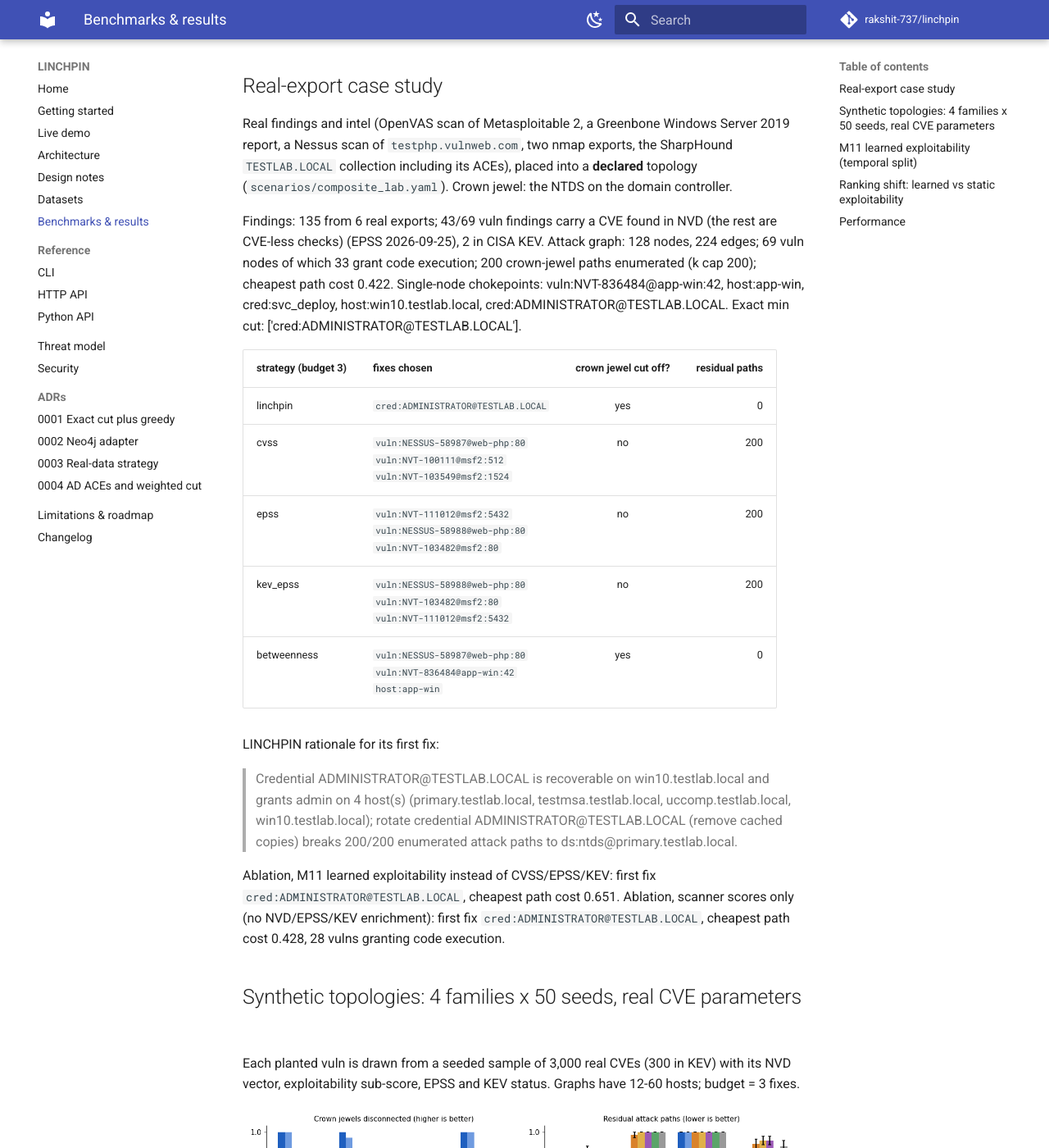
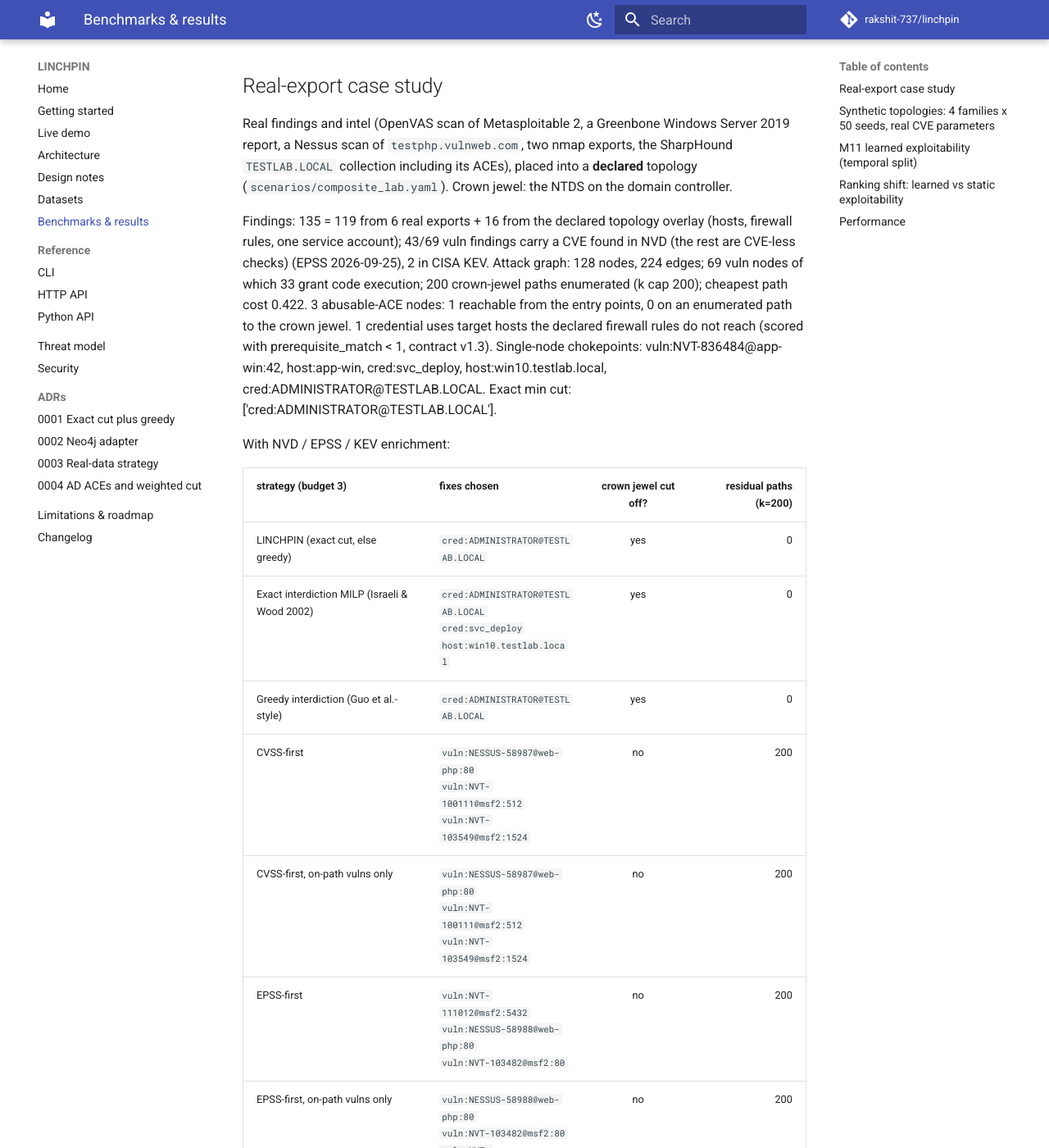
Before and after one commit to rakshit-737/linchpin, an MkDocs documentation site: the page built from docs/benchmarks.md, in a window 1280 px wide and 1400 px high, scrolled down 209 px. Shown: the whole window at 82% size. Built offline with MkDocs 1.6.1 and Material for MkDocs 9.7.7, drawn with Linux system fonts in a browser that asks for light colours; comment, search, counter and statistics services are not loaded; some of the changed text lies outside the part shown.

Commit message:
bench: composite case study reports overlay findings, ACE reachability, all strategies
"135 findings from 6 exports" counted the 16 findings of the declared topology overlay; the
report now says 135 = 119 exported + 16 overlay. "No ACE reachable" was wrong: 1 of the 3 ACE
nodes is reachable from the entry points, none lies on a path to the crown jewel. Both the
enriched and the scanner-only views list every strategy (including the interdiction planners
and on-path queues); in the scanner-only view the EPSS and KEV->EPSS queues do cut the DC off,
which the v1.0 summary did not show. Re-run with the deterministic path enumeration, contract
v1.3 (one credential use is scored as unreachable) and the new default M11 model.

Co-Authored-By: Claude <noreply@anthropic.com>

```diff
--- a/benchmarks/results/case_study.md
+++ b/benchmarks/results/case_study.md
@@ -1,18 +1,39 @@
-Findings: 135 from 6 real exports; 43/69 vuln findings carry a CVE found in NVD (the rest are CVE-less checks) (EPSS 2026-09-25), 2 in CISA KEV.
-Attack graph: 128 nodes, 224 edges; 69 vuln nodes of which 33 grant code execution; 200 crown-jewel paths enumerated (k cap 200); cheapest path cost 0.422.
+Findings: 135 = 119 from 6 real exports + 16 from the declared topology overlay (hosts, firewall rules, one service account); 43/69 vuln findings carry a CVE found in NVD (the rest are CVE-less checks) (EPSS 2026-09-25), 2 in CISA KEV.
+Attack graph: 128 nodes, 224 edges; 69 vuln nodes of which 33 grant code execution; 200 crown-jewel paths enumerated (k cap 200); cheapest path cost 0.422. 3 abusable-ACE nodes: 1 reachable from the entry points, 0 on an enumerated path to the crown jewel. 1 credential uses target hosts the declared firewall rules do not reach (scored with prerequisite_match < 1, contract v1.3).
 Single-node chokepoints: vuln:NVT-836484@app-win:42, host:app-win, cred:svc_deploy, host:win10.testlab.local, cred:ADMINISTRATOR@TESTLAB.LOCAL. Exact min cut: ['cred:ADMINISTRATOR@TESTLAB.LOCAL'].
 
-| strategy (budget 3) | fixes chosen | crown jewel cut off? | residual paths |
+With NVD / EPSS / KEV enrichment:
+
+| strategy (budget 3) | fixes chosen | crown jewel cut off? | residual paths (k=200) |
 | --- | --- | :---: | ---: |
-| linchpin | `cred:ADMINISTRATOR@TESTLAB.LOCAL` | yes | 0 |
-| cvss | `vuln:NESSUS-58987@web-php:80`<br>`vuln:NVT-100111@msf2:512`<br>`vuln:NVT-103549@msf2:1524` | no | 200 |
-| epss | `vuln:NVT-111012@msf2:5432`<br>`vuln:NESSUS-58988@web-php:80`<br>`vuln:NVT-103482@msf2:80` | no | 200 |
-| kev_epss | `vuln:NESSUS-58988@web-php:80`<br>`vuln:NVT-103482@msf2:80`<br>`vuln:NVT-111012@msf2:5432` | no | 200 |
-| betweenness | `vuln:NESSUS-58987@web-php:80`<br>`vuln:NVT-836484@app-win:42`<br>`host:app-win` | yes | 0 |
+| LINCHPIN (exact cut, else greedy) | `cred:ADMINISTRATOR@TESTLAB.LOCAL` | yes | 0 |
+| Exact interdiction MILP (Israeli & Wood 2002) | `cred:ADMINISTRATOR@TESTLAB.LOCAL`<br>`cred:svc_deploy`<br>`host:win10.testlab.local` | yes | 0 |
+| Greedy interdiction (Guo et al.-style) | `cred:ADMINISTRATOR@TESTLAB.LOCAL` | yes | 0 |
+| CVSS-first | `vuln:NESSUS-58987@web-php:80`<br>`vuln:NVT-100111@msf2:512`<br>`vuln:NVT-103549@msf2:1524` | no | 200 |
+| CVSS-first, on-path vulns only | `vuln:NESSUS-58987@web-php:80`<br>`vuln:NVT-100111@msf2:512`<br>`vuln:NVT-103549@msf2:1524` | no | 200 |
+| EPSS-first | `vuln:NVT-111012@msf2:5432`<br>`vuln:NESSUS-58988@web-php:80`<br>`vuln:NVT-103482@msf2:80` | no | 200 |
+| EPSS-first, on-path vulns only | `vuln:NESSUS-58988@web-php:80`<br>`vuln:NVT-103482@msf2:80`<br>`vuln:NVT-105042@msf2:5432` | no | 200 |
+| KEV then EPSS | `vuln:NESSUS-58988@web-php:80`<br>`vuln:NVT-103482@msf2:80`<br>`vuln:NVT-111012@msf2:5432` | no | 200 |
+| KEV then EPSS, on-path vulns only | `vuln:NESSUS-58988@web-php:80`<br>`vuln:NVT-103482@msf2:80`<br>`vuln:NVT-105042@msf2:5432` | no | 200 |
+| Betweenness | `vuln:NESSUS-58987@web-php:80`<br>`vuln:NVT-836484@app-win:42`<br>`host:app-win` | yes | 0 |
 
 LINCHPIN rationale for its first fix:
 
 > Credential ADMINISTRATOR@TESTLAB.LOCAL is recoverable on win10.testlab.local and grants admin on 4 host(s) (primary.testlab.local, testmsa.testlab.local, uccomp.testlab.local, win10.testlab.local); rotate credential ADMINISTRATOR@TESTLAB.LOCAL (remove cached copies) breaks 200/200 enumerated attack paths to ds:ntds@primary.testlab.local.
 
-Ablation, M11 learned exploitability instead of CVSS/EPSS/KEV: first fix `cred:ADMINISTRATOR@TESTLAB.LOCAL`, cheapest path cost 0.651.
-Ablation, scanner scores only (no NVD/EPSS/KEV enrichment): first fix `cred:ADMINISTRATOR@TESTLAB.LOCAL`, cheapest path cost 0.428, 28 vulns granting code execution.
+M11 learned exploitability instead of CVSS/EPSS/KEV: first fix `cred:ADMINISTRATOR@TESTLAB.LOCAL`, cheapest path cost 0.530.
+
+Scanner scores only (no NVD/EPSS/KEV enrichment; 28 vulns grant code execution, cheapest path cost 0.428). Without EPSS data only findings whose export carries an EPSS value can be ranked by EPSS, which is why the EPSS queues differ:
+
+| strategy (budget 3) | fixes chosen | crown jewel cut off? | residual paths (k=200) |
+| --- | --- | :---: | ---: |
+| LINCHPIN (exact cut, else greedy) | `cred:ADMINISTRATOR@TESTLAB.LOCAL` | yes | 0 |
+| Exact interdiction MILP (Israeli & Wood 2002) | `cred:ADMINISTRATOR@TESTLAB.LOCAL`<br>`cred:svc_deploy`<br>`host:win10.testlab.local` | yes | 0 |
+| Greedy interdiction (Guo et al.-style) | `cred:ADMINISTRATOR@TESTLAB.LOCAL` | yes | 0 |
+| CVSS-first | `vuln:NESSUS-58987@web-php:80`<br>`vuln:NVT-100111@msf2:512`<br>`vuln:NVT-103549@msf2:1524` | no | 200 |
+| CVSS-first, on-path vulns only | `vuln:NESSUS-58987@web-php:80`<br>`vuln:NVT-100111@msf2:512`<br>`vuln:NVT-103549@msf2:1524` | no | 200 |
+| EPSS-first | `vuln:NVT-836484@app-win:42`<br>`vuln:NESSUS-11229@web-php:80`<br>`vuln:NESSUS-142591@web-php:80` | yes | 0 |
+| EPSS-first, on-path vulns only | `vuln:NVT-836484@app-win:42`<br>`vuln:NESSUS-24907@web-php:80`<br>`vuln:NESSUS-25971@web-php:80` | yes | 0 |
+| KEV then EPSS | `vuln:NVT-836484@app-win:42`<br>`vuln:NESSUS-58987@web-php:80`<br>`vuln:NVT-100111@msf2:512` | yes | 0 |
+| KEV then EPSS, on-path vulns only | `vuln:NVT-836484@app-win:42`<br>`vuln:NESSUS-58987@web-php:80`<br>`vuln:NVT-100111@msf2:512` | yes | 0 |
+| Betweenness | `vuln:NESSUS-58987@web-php:80`<br>`vuln:NVT-836484@app-win:42`<br>`host:app-win` | yes | 0 |
```
Also changed, not shown: 2 other files.
